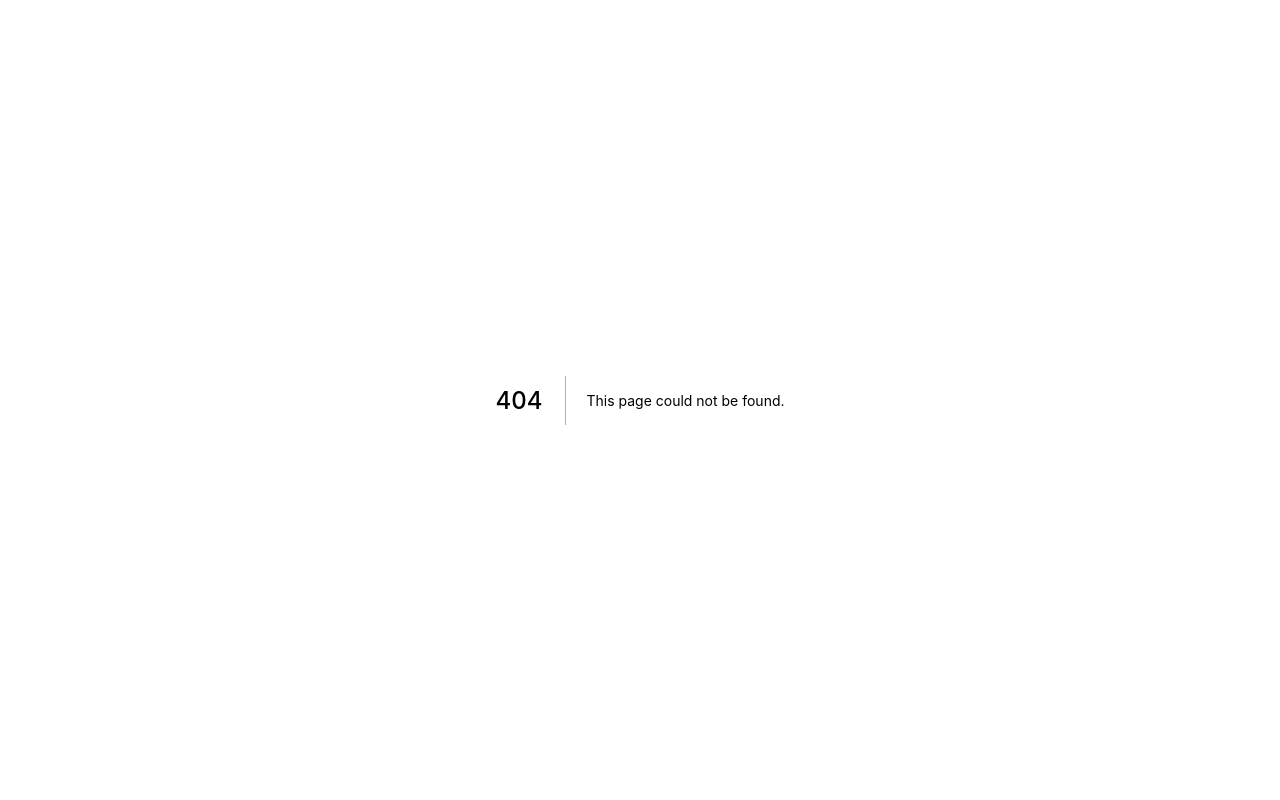
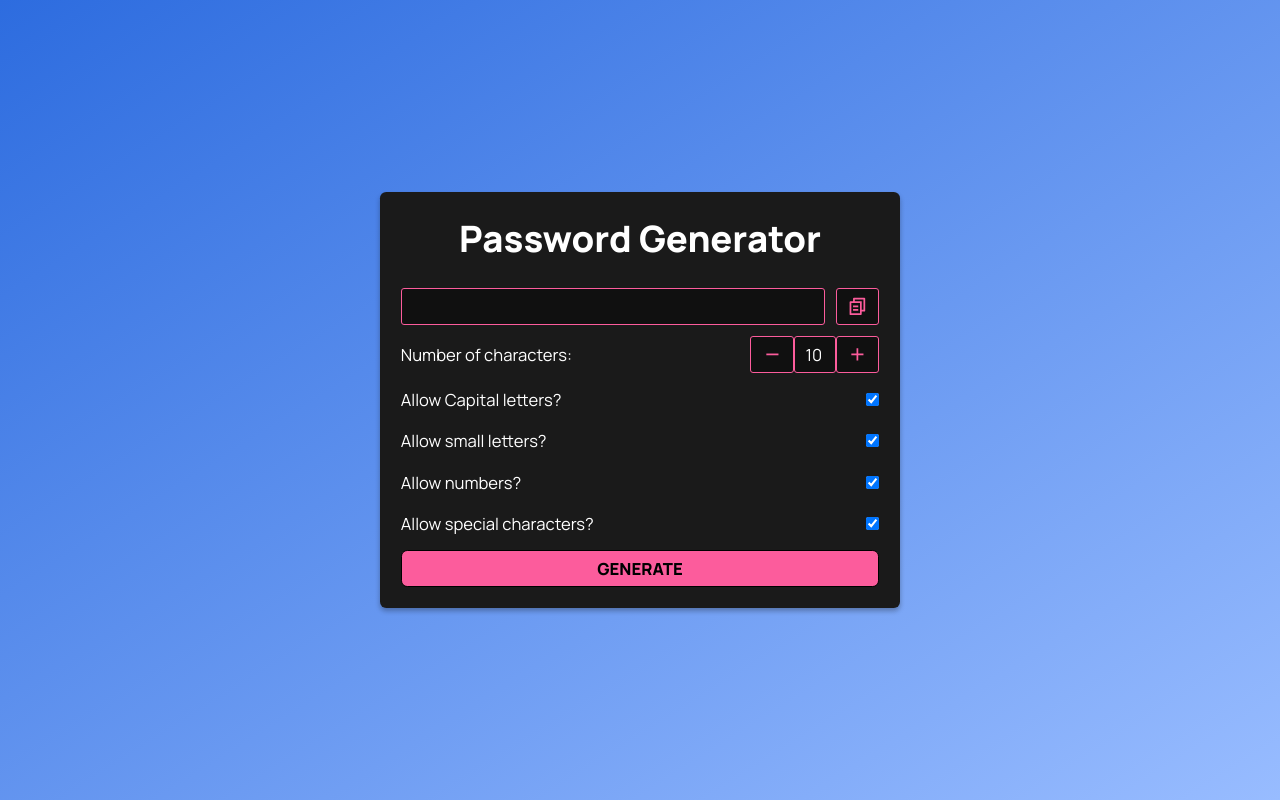
Before and after one commit to benxene/7days-50projects, a Next.js app: page /password-generator in a window 1280 px wide. Before the commit this address had no page. Built offline with nearby package versions, Linux system fonts and the light colour scheme.

Commit message:
added alert component

```diff
--- a/src/components/Utilities.tsx
+++ b/src/components/Utilities.tsx
@@ -1,5 +1,5 @@
-import styled from 'styled-components';
-import { colors } from '../constants/theme';
+import styled, { keyframes } from 'styled-components';
+import { colors, sizes } from '../constants/theme';
 
 export const Container = styled.div`
   max-width: 120rem;
@@ -24,13 +24,23 @@ export const Section = styled.section<{ bgColor?: string; textColor?: string }>`
   color: ${props => props.textColor || 'inherit'};
 `;
 
-export const CenterContainer = styled.div`
+export const CenterContainer = styled.div<{ color?: 'primary' | 'secondary' | 'slate' }>`
   height: 100vh;
   display: flex;
   flex-direction: column;
   justify-content: center;
   align-items: center;
-  background: linear-gradient(to bottom right, #ff8cba, #ffb5d3);
+  background: ${props => {
+    switch (props.color) {
+      case 'primary':
+        return 'linear-gradient(to bottom right, #2d6cdf, #98bcff)';
+      case 'slate':
+        return 'linear-gradient(to bottom right, #292929, #111)';
+      case 'secondary':
+      default:
+        return 'linear-gradient(to bottom right, #ff8cba, #ffb5d3)';
+    }
+  }};
 `;
 
 export const Button = styled.button<{ color: string }>`
@@ -46,6 +56,7 @@ export const Button = styled.button<{ color: string }>`
     }
   }};
   border: 1px solid currentColor;
+  border-radius: ${sizes.radius.small};
   padding: 0.6rem 1rem;
   font-family: inherit;
   font-size: inherit;
@@ -53,3 +64,38 @@ export const Button = styled.button<{ color: string }>`
   text-transform: uppercase;
   cursor: pointer;
 `;
+
+const fadeInOut = keyframes`
+  0% {
+    bottom: 0;
+    opacity: 0;
+    visibility: hidden;
+  }
+
+  50% {
+    bottom: 6rem;
+    opacity: 1;
+    visibility: visible;
+  }
+
+  100% {
+    bottom: 0;
+    opacity: 0;
+    visibility: hidden;
+  }
+`;
+
+export const Alert = styled.div<{ bgColor: string; color: string }>`
+  min-width: 40rem;
+  background-color: ${props => props.bgColor};
+  color: ${props => props.color};
+  border-radius: ${sizes.radius.small};
+  position: fixed;
+  left: 50%;
+  padding: 1rem;
+  transform: translateX(-50%);
+  text-align: center;
+  transition: all 0.4s;
+  visibility: hidden;
+  animation: ${fadeInOut} 3s;
+`;
--- /dev/null
+++ b/src/helpers/passgen-reducer.ts
@@ -0,0 +1,38 @@
+export const initialOptions = {
+  noOfChars: 10,
+  allowCaps: true,
+  allowSmall: true,
+  allowNumbers: true,
+  allowSpecial: true
+};
+
+export const reducer = (currentState: any, action: string) => {
+  switch (action) {
+    case 'increase':
+      if (currentState.noOfChars === 20) {
+        return currentState;
+      }
+      return { ...currentState, noOfChars: currentState.noOfChars + 1 };
+
+    case 'decrease':
+      if (currentState.noOfChars === 6) {
+        return currentState;
+      }
+      return { ...currentState, noOfChars: currentState.noOfChars - 1 };
+
+    case 'allowCaps':
+      return { ...currentState, allowCaps: !currentState.allowCaps };
+
+    case 'allowSmall':
+      return { ...currentState, allowSmall: !currentState.allowSmall };
+
+    case 'allowNumbers':
+      return { ...currentState, allowNumbers: !currentState.allowNumbers };
+
+    case 'allowSpecial':
+      return { ...currentState, allowSpecial: !currentState.allowSpecial };
+
+    default:
+      break;
+  }
+};
--- /dev/null
+++ b/src/pages/password-generator.tsx
@@ -0,0 +1,147 @@
+import { useReducer, useRef, useState } from 'react';
+import styled from 'styled-components';
+import { RiFileCopy2Line, RiAddLine, RiSubtractLine } from 'react-icons/ri';
+
+import { CenterContainer, Heading, Button } from '../components/Utilities';
+import { colors, sizes } from '../constants/theme';
+import { initialOptions, reducer } from '../helpers/passgen-reducer';
+
+export default function passwordGenerator() {
+  const [password, setPassword] = useState<string>('');
+  const [options, dispatch] = useReducer(reducer, initialOptions);
+  const textRef = useRef<HTMLInputElement>(null);
+
+  return (
+    <CenterContainer color='primary'>
+      <Frame>
+        <Heading small center>
+          Password Generator
+        </Heading>
+        <InputArea>
+          <Input
+            type='text'
+            onChange={({ target }) => {
+              const { value } = target;
+              setPassword(value);
+            }}
+            ref={textRef}
+            value={password}
+          />
+          <button
+            onClick={() => {
+              textRef.current?.select();
+              document.execCommand('copy');
+            }}
+          >
+            <RiFileCopy2Line />
+          </button>
+        </InputArea>
+        <InputArea>
+          <p>Number of characters:</p>
+          <button onClick={() => dispatch('decrease')}>
+            <RiSubtractLine />
+          </button>
+          <Input type='text' readOnly value={options.noOfChars} />
+          <button onClick={() => dispatch('increase')}>
+            <RiAddLine />
+          </button>
+        </InputArea>
+        <InputArea>
+          <p>Allow Capital letters?</p>
+          <Input type='checkbox' onChange={() => dispatch('allowCaps')} checked={options.allowCaps} />
+        </InputArea>
+        <InputArea>
+          <p>Allow small letters?</p>
+          <Input type='checkbox' onChange={() => dispatch('allowSmall')} checked={options.allowSmall} />
+        </InputArea>
+        <InputArea>
+          <p>Allow numbers?</p>
+          <Input type='checkbox' onChange={() => dispatch('allowNumbers')} checked={options.allowNumbers} />
+        </InputArea>
+        <InputArea>
+          <p>Allow special characters?</p>
+          <Input type='checkbox' onChange={() => dispatch('allowSpecial')} checked={options.allowSpecial} />
+        </InputArea>
+        <Button color='secondary'>Generate</Button>
+      </Frame>
+    </CenterContainer>
+  );
+}
+
+interface IOptions {
+  noOfChars: number;
+  allowCaps: boolean;
+  allowSmall: boolean;
+  allowNumbers: boolean;
+  allowSpecial: boolean;
+}
+
+const Frame = styled.div`
+  width: 50rem;
+  height: 40rem;
+  padding: 2rem;
+  background-color: ${colors.darkSlate};
+  border-radius: ${sizes.radius.small};
+  color: ${colors.contrast.primary};
+  box-shadow: 0 0.3rem 0.5rem rgba(10, 10, 10, 0.3);
+
+  display: grid;
+  grid-template-columns: 1fr;
+  grid-auto-rows: minmax(3rem, min-content);
+  grid-gap: 1rem;
+`;
+
+const InputArea = styled.div`
+  display: flex;
+  align-items: center;
+
+  & > input[type='text'] {
+    align-self: stretch;
+  }
+
+  & > input,
+  p {
+    &:first-child {
+      margin-right: 1rem;
+      flex: 1;
+    }
+
+    &:not(:first-child) {
+      max-width: 4rem;
+    }
+  }
+
+  & > button {
+    background-color: rgba(0, 0, 0, 0.4);
+    padding: 0.5rem 1rem;
+    font-size: 2rem;
+    color: ${colors.secondary};
+    border: 1px solid ${colors.secondary};
+    border-radius: 3px;
+    display: grid;
+    place-content: center;
+    place-items: center;
+    align-self: stretch;
+    cursor: pointer;
+    transition: all 0.2s;
+
+    &:hover {
+      background-color: ${colors.secondary};
+      color: ${colors.contrast.primary};
+    }
+  }
+`;
+
+const Input = styled.input`
+  font-family: inherit;
+  font-size: inherit;
+  padding: 0.6rem 1rem;
+  background-color: rgba(0, 0, 0, 0.4);
+  color: inherit;
+  border: 1px solid ${colors.secondary};
+  border-radius: 3px;
+  transition: all 0.2s;
+  &:focus {
+    outline: none;
+  }
+`;
```
Also changed, not shown: src/functions/password-generator.ts (added, +31 -0 lines).
